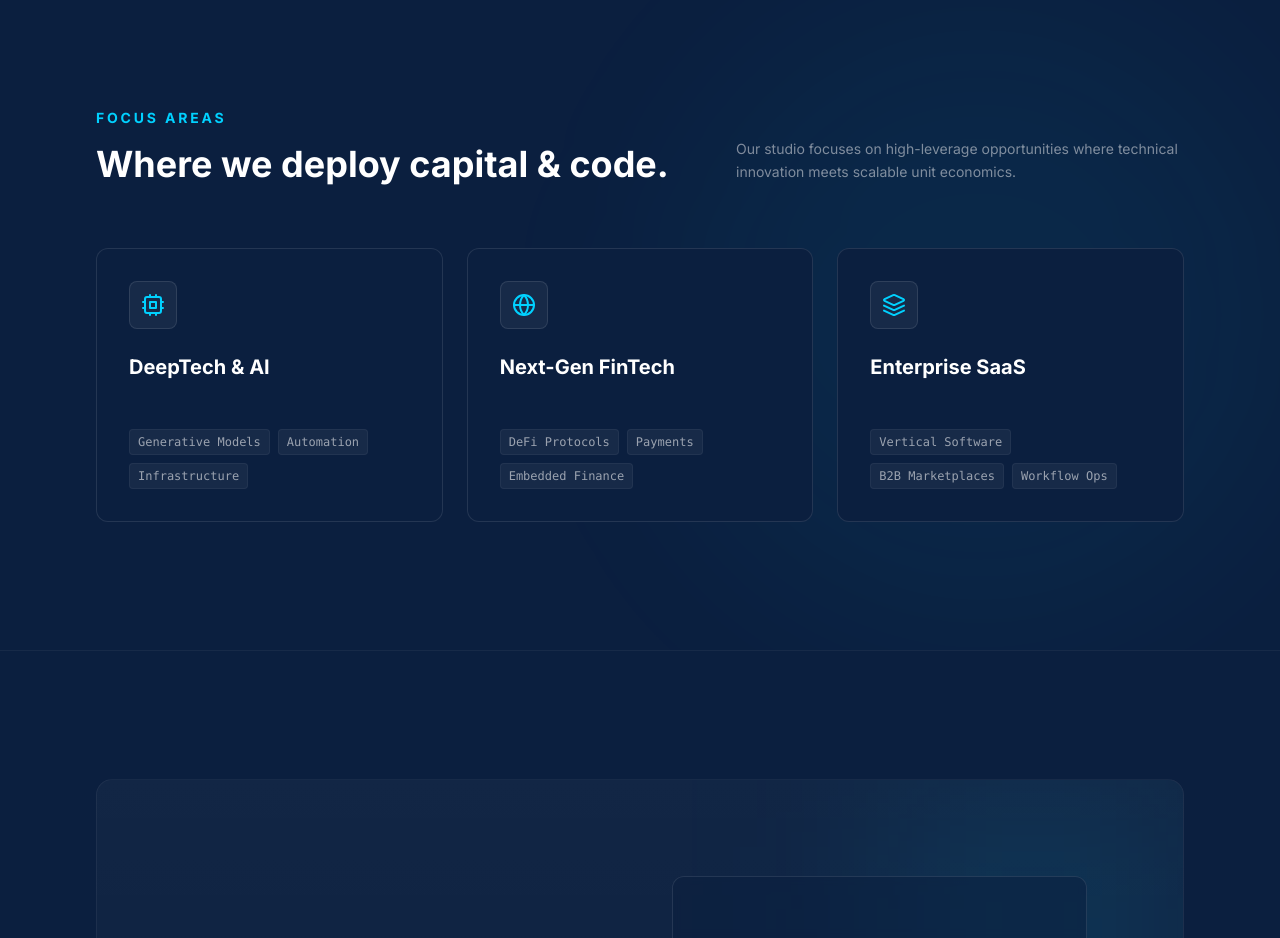
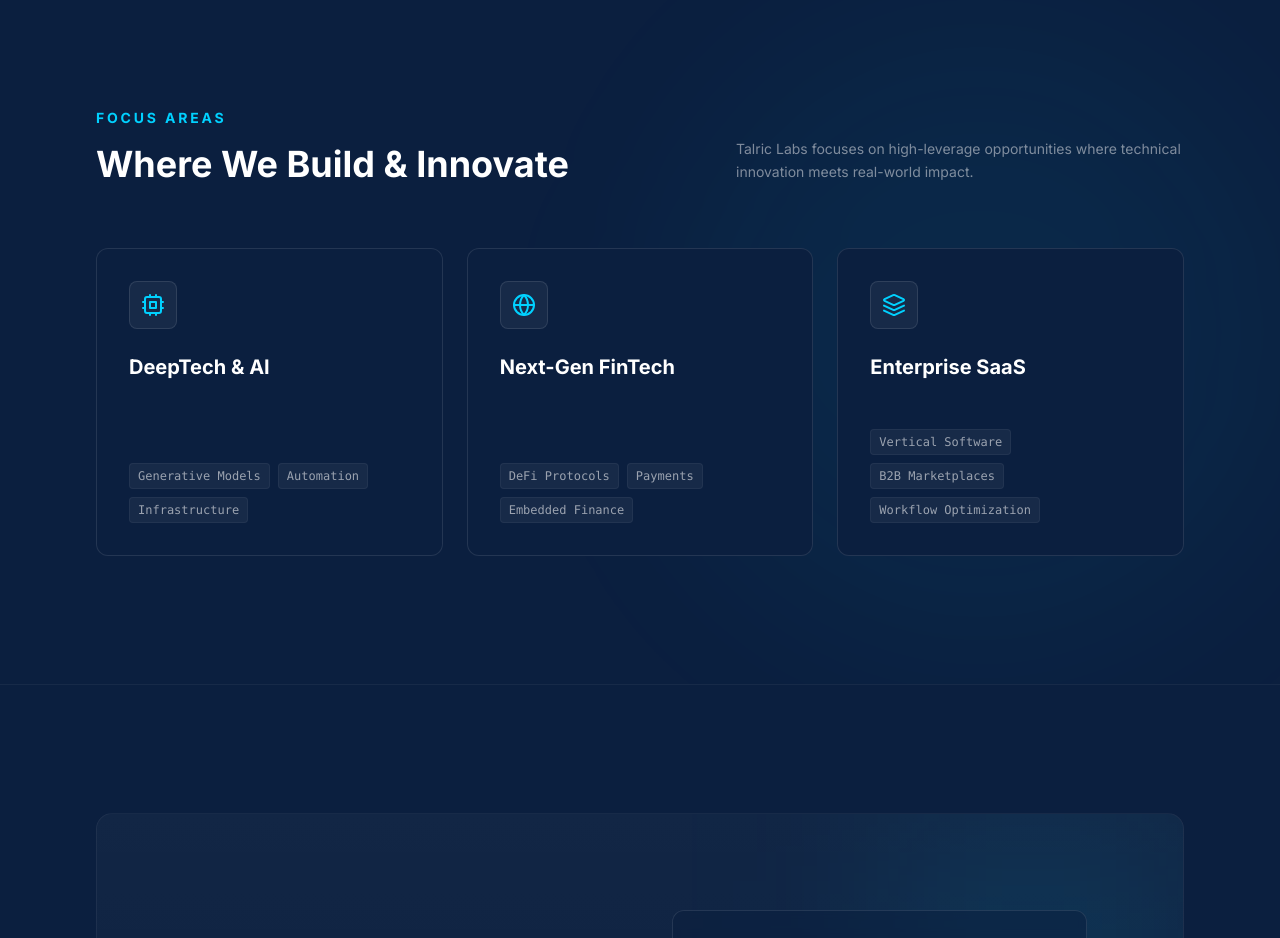
Before and after one commit to CDCODE02/Talriclab-web, a React (Vite) app: page /#home in a window 1280 px wide. Shown: the part 3880-4818 px from the top of the page. Built offline with nearby package versions, Linux system fonts and the light colour scheme.

Commit message:
feat: Refine focus section copy and tags
Update the "Focus Areas" heading and descriptions to more accurately reflect Talric Labs' mission.
Adjust "Enterprise SaaS" tags for better clarity.

```diff
--- a/components/Focus.tsx
+++ b/components/Focus.tsx
@@ -36,11 +36,11 @@
         <div>
           <h2 className="text-sm font-bold uppercase tracking-[0.2em] text-brand-cyan mb-4">Focus Areas</h2>
           <h3 className="text-3xl md:text-4xl font-bold text-white max-w-2xl">
-            Where we deploy capital & code.
+            Where We Build & Innovate
           </h3>
         </div>
         <p className="text-brand-gray/50 max-w-md mt-6 md:mt-0 text-sm leading-relaxed">
-           Our studio focuses on high-leverage opportunities where technical innovation meets scalable unit economics.
+           Talric Labs focuses on high-leverage opportunities where technical innovation meets real-world impact.
         </p>
       </div>
 
@@ -58,7 +58,7 @@
         <FocusCard
           icon={Layers}
           title="Enterprise SaaS"
-          tags={['Vertical Software', 'B2B Marketplaces', 'Workflow Ops']}
+          tags={['Vertical Software', 'B2B Marketplaces', 'Workflow Optimization']}
         />
       </div>
     </section>
```
